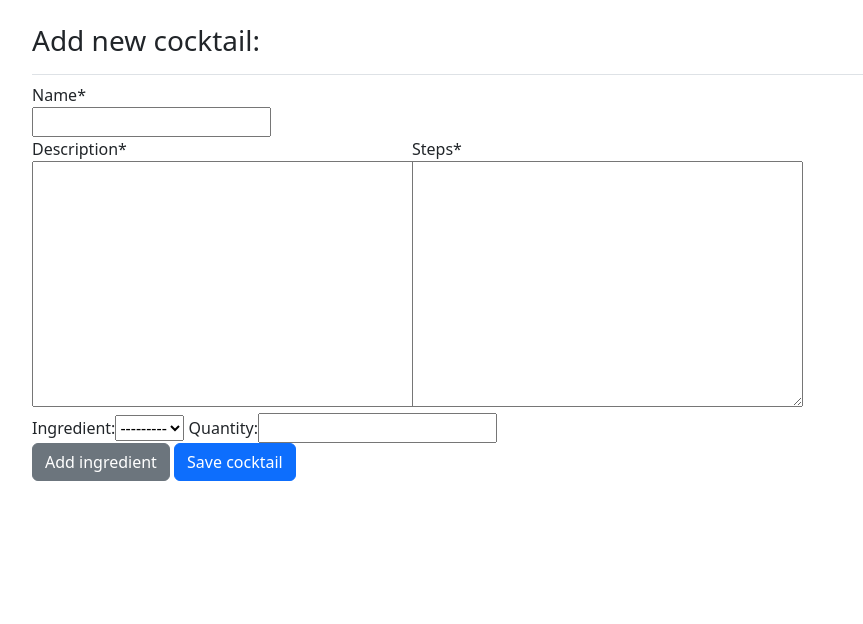
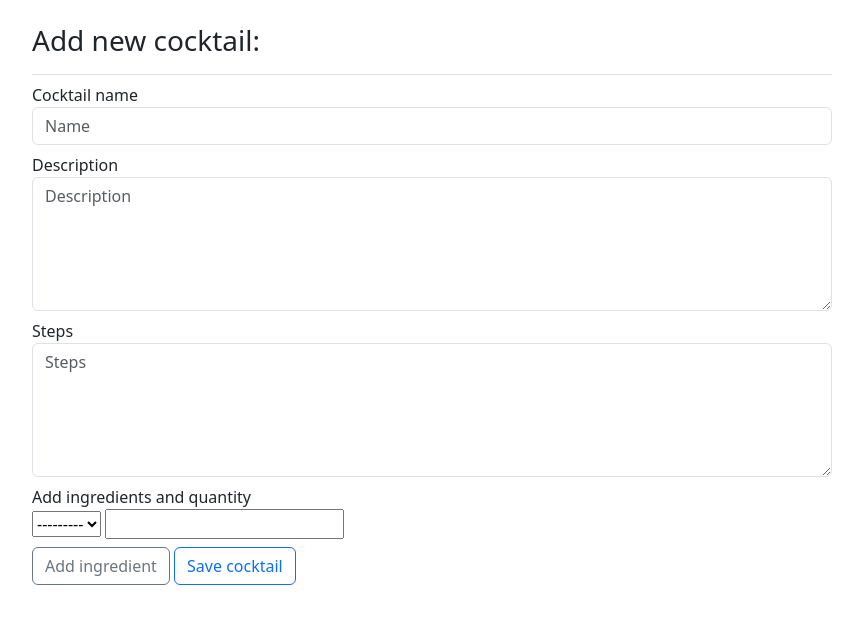
Before and after one commit to vofilin/cocktail_master, a Django app: page /cocktails/new_cocktail/ in a window 1280 px wide. Shown: the part 103-727 px from the top of the page, without its empty margins (50-913 px from the left). Run offline with Django 3.2, Linux system fonts and the light colour scheme; data that the repository does not hold is empty; some libraries are stand-ins or nearby versions.

Commit message:
Bootstrap forms

```diff
--- a/TODO.txt
+++ b/TODO.txt
@@ -6,7 +6,9 @@ App functionality:
 Fix:
 Limit the number of ingredients in cocktails
 Add a version number somewhere in base template
-Empty quantity field check in forms
+Empty quantity check in forms
+Fix case sensitive names
+Fix required fields
 
 Other stuff:
 Backup DB
--- a/cocktails/forms.py
+++ b/cocktails/forms.py
@@ -15,6 +15,7 @@ class RecipeForm(forms.ModelForm):
     class Meta:
         model = Recipe
         fields = ['ingredient','quantity']
+        labels = {'ingredient': '', 'quantity': ''}
 
     # Change default order for ingredient field to sorting by ingredient name
     def __init__(self, *args, **kwargs):
--- a/cocktails/templates/cocktails/base.html
+++ b/cocktails/templates/cocktails/base.html
@@ -24,10 +24,10 @@
   </nav>
 
   <main role="main" class="container">
-    <div class="pb-2 mb-2 border-bottom">
+    <div class="pb-2 mb-2 border-bottom" style="max-width:800px;">
       {% block page_header %}{% endblock page_header %}
     </div>
-    <div>
+    <div style="max-width:800px;">
       {% block content %}{% endblock content %}
     </div>
   </main>
--- a/cocktails/templates/cocktails/new_cocktail.html
+++ b/cocktails/templates/cocktails/new_cocktail.html
@@ -11,23 +8,51 @@
 
   <form id="form-container" action="{% url 'cocktails:new_cocktail' %}" method='post'>
     {% csrf_token %}
-    {{ form.name|as_crispy_field }}
-    <div class="row">
-      <div class="col-4">
-        {{ form.description|as_crispy_field }}
-      </div>
-      <div class="col-4">
-        {{ form.steps|as_crispy_field }}
-      </div>
+
+    <div class="form-group mb-2">
+      <label for="id_{{form.name.name}}">Cocktail name</label>
+      <input type="text"
+        class="form-control"
+        name="{{form.name.name}}"
+        id="id_{{form.name.name}}"
+        placeholder="Name"
+        required>
+      <small id="passwordHelpInline" class="text-danger">
+        {{form.errors.name}}
+      </small>
     </div>
+
+    <div class="form-group mb-2">
+      <label for="id_{{form.description.name}}">Description</label>
+      <textarea
+        class="form-control"
+        rows="5"
+        name="{{form.description.name}}"
+        id="id_{{form.description.name}}"
+        placeholder="Description"
+        required></textarea>
+    </div>
+
+    <div class="form-group mb-2">
+      <label for="id_{{form.steps.name}}">Steps</label>
+      <textarea
+        class="form-control"
+        rows="5"
+        name="{{form.steps.name}}"
+        id="id_{{form.steps.name}}"
+        placeholder="Steps"
+        required></textarea>
+    </div>
+
     {{formset.management_form}}
+    Add ingredients and quantity
     {% for f_form in formset %}
-      <div class="ingredients-form">
+      <div class="ingredients-form mb-2">
         {{ f_form }}
       </div>
     {% endfor %}
-    <button id="add-form" class="btn btn-secondary">Add ingredient</button>
-    <button type="submit" class="btn btn-primary">Save cocktail</button>
+    <button id="add-form" class="btn btn-outline-secondary">Add ingredient</button>
+    <button type="submit" class="btn btn-outline-primary">Save cocktail</button>
   </form>
 
   <script>
--- a/version.txt
+++ b/version.txt
@@ -1 +1 @@
-COCKTAIL_MASTER_VERSION=1.1.2
+COCKTAIL_MASTER_VERSION=1.2.2
```
Also changed, not shown: other parts of cocktails/templates/cocktails/new_cocktail.html (+0 -3 lines), cocktails/templates/cocktails/edit_cocktail.html (+36 -12 lines), cocktails/templates/cocktails/edit_ingredient.html (+21 -3 lines), cocktails/templates/cocktails/new_ingredient.html (+22 -3 lines).
